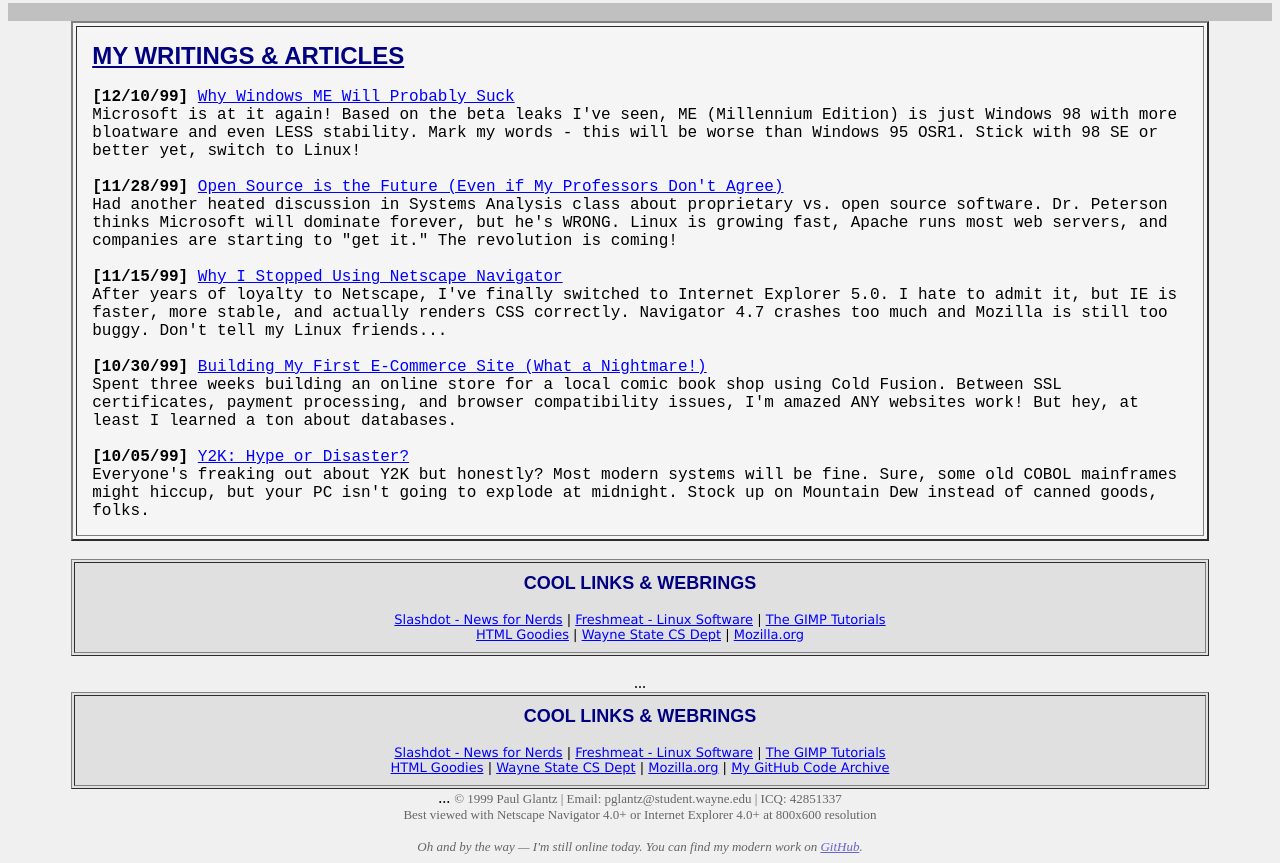
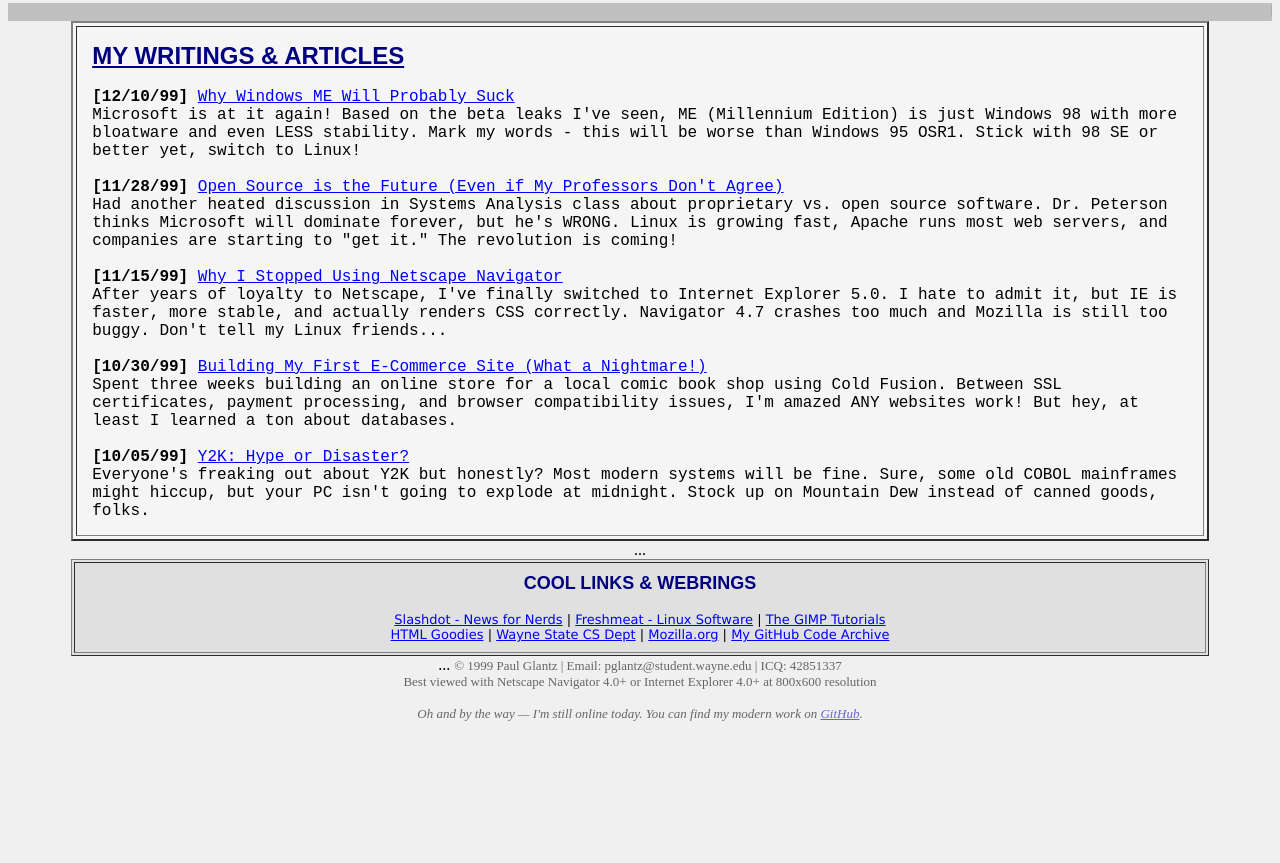
Before and after one commit to cinnamonstic/paul-gs-blog, a plain HTML site: page index.html in a window 1280 px wide. Shown: the part 921-1784 px from the top of the page. After the commit the page ends 1651 px from the top, so only its background shows below. Drawn offline with Linux system fonts and the light colour scheme.

Commit message:
Update index.html

```diff
--- a/index.html
+++ b/index.html
@@ -143,30 +143,6 @@
 </td>
 </tr>
 </table>
-
-<br>
-
-<table border="1" cellpadding="10" bgcolor="#E0E0E0" width="90%">
-<tr>
-<td align="center">
-<font face="Arial" size="4" color="#000080"><b>COOL LINKS & WEBRINGS</b></font>
-<br><br>
-<font face="Verdana" size="2" color="#000000">
-<a href="#"><font color="#0000FF">Slashdot - News for Nerds</font></a> |
-<a href="#"><font color="#0000FF">Freshmeat - Linux Software</font></a> |
-<a href="#"><font color="#0000FF">The GIMP Tutorials</font></a>
-<br>
-<a href="#"><font color="#0000FF">HTML Goodies</font></a> |
-<a href="#"><font color="#0000FF">Wayne State CS Dept</font></a> |
-<a href="#"><font color="#0000FF">Mozilla.org</font></a>
-</font>
-</td>
-</tr>
-</table>
-
-<br>
-
-<!-- beginning of file unchanged -->
 ...
 <table border="1" cellpadding="10" bgcolor="#E0E0E0" width="90%">
 <tr>
@@ -197,7 +173,6 @@
 <a href="https://github.com/cinnamonstic/waynestate-csc1100-practice" style="color:#6666cc;">GitHub</a>.</i>
 </font>
 
-
 </center>
 
 <script language="JavaScript">
```
